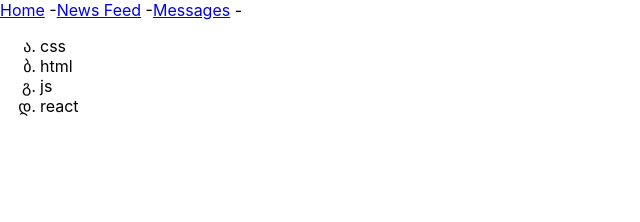
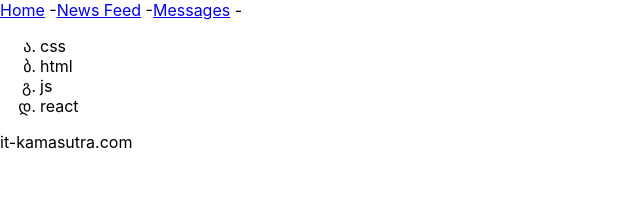
Before and after one commit to Kliapwnz/samurayWay, a React (Create React App) app: page / in a window 1280 px wide. Shown: the top 222 px of the page, without its empty margins (0-640 px from the left). Built offline with nearby package versions, Linux system fonts and the light colour scheme.

Commit message:
add Footer.tsx+

```diff
--- a/src/App.tsx
+++ b/src/App.tsx
@@ -2,12 +2,14 @@ import React from 'react';
 import './App.css';
 import {Technologies} from "./Technologies";
 import {Header} from "./Header";
+import {Footer} from "./Footer";
 
 const App = () => {
     return (
         <>
             <Header/>
             <Technologies/>
+            <Footer/>
         </>
 
     );
--- /dev/null
+++ b/src/Footer.tsx
@@ -0,0 +1,5 @@
+export const Footer=()=>{
+    return (
+        <div>it-kamasutra.com</div>
+    )
+}
```
